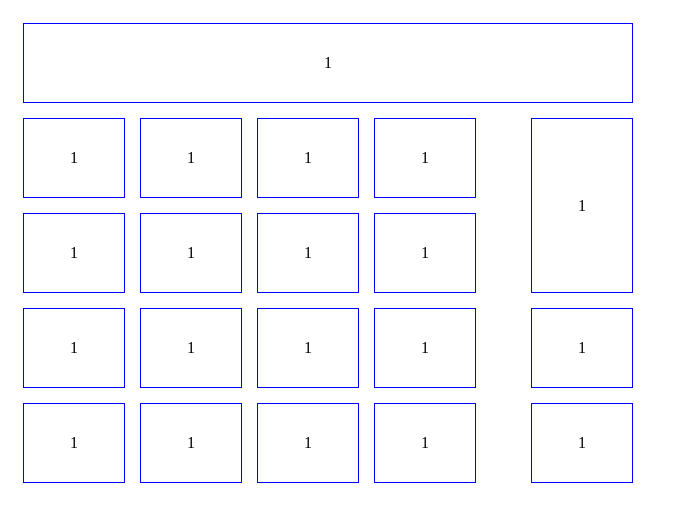
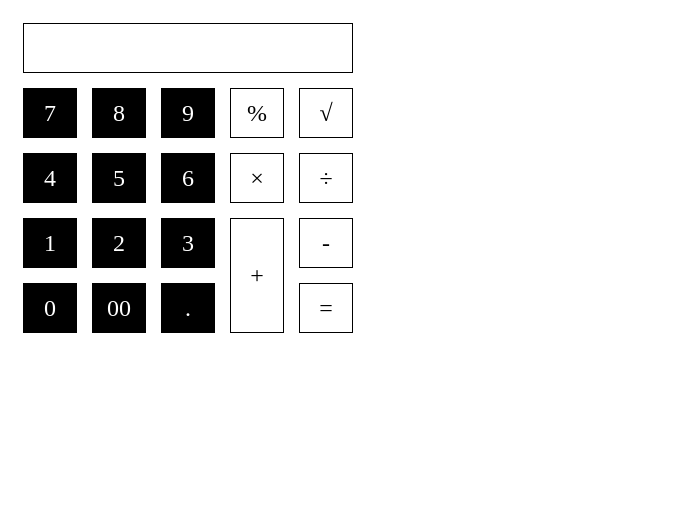
Before and after one commit to ym99/a-calc, a website: page docs/index.html in a window 1280 px wide. Shown: the whole page, without its empty margins (0-673 px from the left). Drawn offline with Linux system fonts and the light colour scheme.

Commit message:
it's a begining

```diff
--- a/docs/index.html
+++ b/docs/index.html
@@ -1,83 +1,98 @@
 <html>
     <head>
-        <meta charset="utf-8" />
-        <meta http-equiv="cache-control" content="max-age=0"/>
-        <meta http-equiv="cache-control" content="no-cache" />
-        <meta http-equiv="expires" content="0" />
-        <meta http-equiv="expires" content="Tue, 01 Jan 1980 1:00:00 GMT"/>
-        <meta http-equiv="pragma" content="no-cache" />
-        <meta name="viewport" content="width=350">
-
         <style>
-            @font-face {
-                font-family: DSEG;
-                src: url(fonts/DSEG7-Modern/DSEG7Modern-Italic.woff);
-            }
-
-            p {
-                font-family: DSEG;
-                font-size: 20pt;
-            }
-
             table {
                 border-collapse: separate;
-                border-spacing: 15px;
+                border-spacing: 15px 15px;
             }
 
             td {
-                width: 80px;
-                height: 80px;
-                padding: 10px;
+                border: solid 1px black;
+                width: 50px;
+                height: 50px;
                 text-align: center;
-                border: solid 1px blue;
+                font-family: Britannic;
+                font-size: 18pt
             }
 
-            .spacer {
-                width: 5px;
-                border: none;
+            .digits {
+                background-color: black;
+                color: white;
             }
         </style>
 
         <script>
+            function getResult(){
+                return document.getElementById("result").innerHTML;
+            }
+
+            function setResult(x){
+                document.getElementById("result").innerHTML = x;
+            }
+
+            function onDigitClick(td){
+                var value = td.childNodes[0].wholeText;
+
+            var oldResult = getResult();
+            var newResult = oldResult + value;
+                setResult(newResult);
+            }
+
+            function onPeriodClick(){
+                var oldResult = getResult();
+
+            var newResult;
+            if(oldResult.indexOf('.') >= 0){
+                newResult = oldResult;
+            }
+                else
+            {
+                newResult = oldResult + "." ;
+            }
+
+            setResult(newResult);
+            }
 
         </script>
     </head>
     <body>
-       <table>
-           <tr>
-               <td colspan="6">1</td>
+        <table>
+            <tr>
+              <td id="result" colspan="5"></td>
             </tr>
+
             <tr>
-                <td>1</td>
-                <td>1</td>
-                <td>1</td>
-                <td>1</td>
-                <td class="spacer"></td>
-                <td rowspan="2">1</td>
+              <td class="digits" onclick="onDigitClick(this);">7</td>
+              <td class="digits" onclick="onDigitClick(this);">8</td>
+              <td class="digits" onclick="onDigitClick(this);">9</td>
+              <td>%</td>
+              <td>&#x221a;</td>
             </tr>
+
             <tr>
-                <td>1</td>
-                <td>1</td>
-                <td>1</td>
-                <td>1</td>
-                <td class="spacer"></td>
+              <td class="digits" onclick="onDigitClick(this);">4</td>
+              <td class="digits" onclick="onDigitClick(this);">5</td>
+              <td class="digits" onclick="onDigitClick(this);">6</td>
+              <td>&times;</td>
+              <td>&#247;</td>
             </tr>
+
             <tr>
-                <td>1</td>
-                <td>1</td>
-                <td>1</td>
-                <td>1</td>
-                <td class="spacer"></td>
-                <td>1</td>
+              <td class="digits" onclick="onDigitClick(this);">1</td>
+              <td class="digits" onclick="onDigitClick(this);">2</td>
+              <td class="digits" onclick="onDigitClick(this);">3</td>
+              <td rowspan="2">+</td>
+              <td>-</td>
             </tr>
+
             <tr>
-                <td>1</td>
-                <td>1</td>
-                <td>1</td>
-                <td>1</td>
-                <td class="spacer"></td>
-                <td>1</td>
+              <td class="digits" onclick="onDigitClick(this);">0</td>
+              <td class="digits" onclick="onDigitClick(this);">00</td>
+              <td class="digits" onclick="onPeriodClick();">.</td>
+              <td>=</td>
             </tr>
-        </table>
+
+
+          </table>
     </body>
 </html>
--- a/package.json
+++ b/package.json
@@ -10,6 +10,5 @@
   "devDependencies": {
     "express": "^4.15.2"
   },
-  "dependencies": {
-  }
+  "dependencies": {}
 }
```
